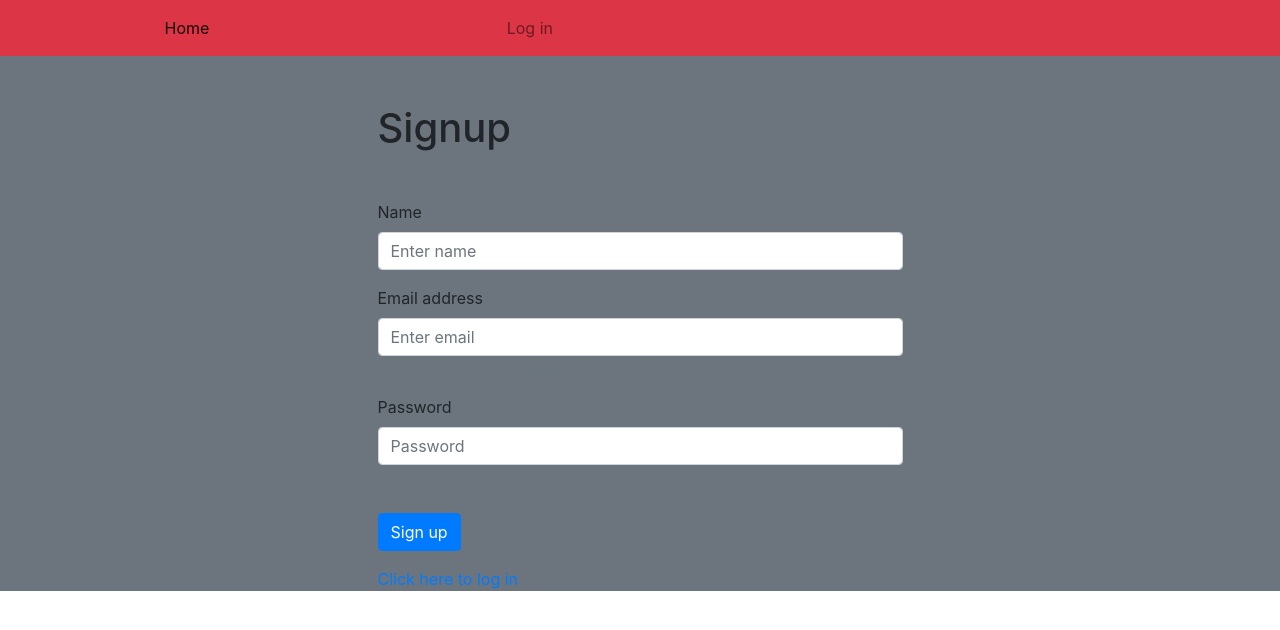
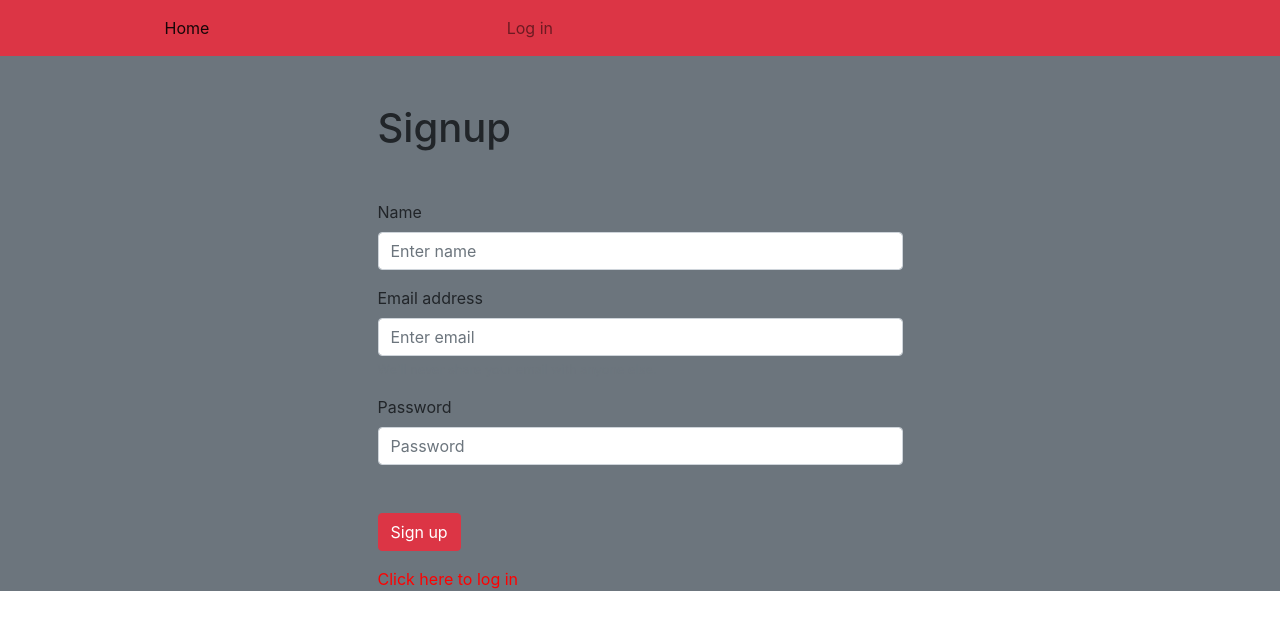
Before and after one commit to LaurynasKraujalis/FE-book-club-app, a React (Create React App) app: page /signup in a window 1280 px wide. Shown: the top 630 px of the page. Built offline with nearby package versions, Linux system fonts and the light colour scheme; no server answers.

Commit message:
some styling changes

```diff
--- a/src/pages/LogIn/index.js
+++ b/src/pages/LogIn/index.js
@@ -55,11 +55,11 @@ export default function LogIn() {
           />
         </Form.Group>
         <Form.Group className="mt-5">
-          <Button variant="primary" type="submit" onClick={submitForm}>
+          <Button variant="danger" type="submit" onClick={submitForm}>
             Log in
           </Button>
         </Form.Group>
-        <Link to="/signup" style={{ textAlign: "center" }}>
+        <Link to="/signup" style={{ color: "red" }}>
           Click here to sign up
         </Link>
       </Form>
--- a/src/pages/SignUp/index.js
+++ b/src/pages/SignUp/index.js
@@ -71,11 +71,13 @@ export default function SignUp() {
         </Form.Group>
 
         <Form.Group className="mt-5">
-          <Button variant="primary" type="submit" onClick={submitForm}>
+          <Button variant="danger" type="submit" onClick={submitForm}>
             Sign up
           </Button>
         </Form.Group>
-        <Link to="/login">Click here to log in</Link>
+        <Link to="/login" style={{ color: "red" }}>
+          Click here to log in
+        </Link>
       </Form>
     </Container>
   );
```
